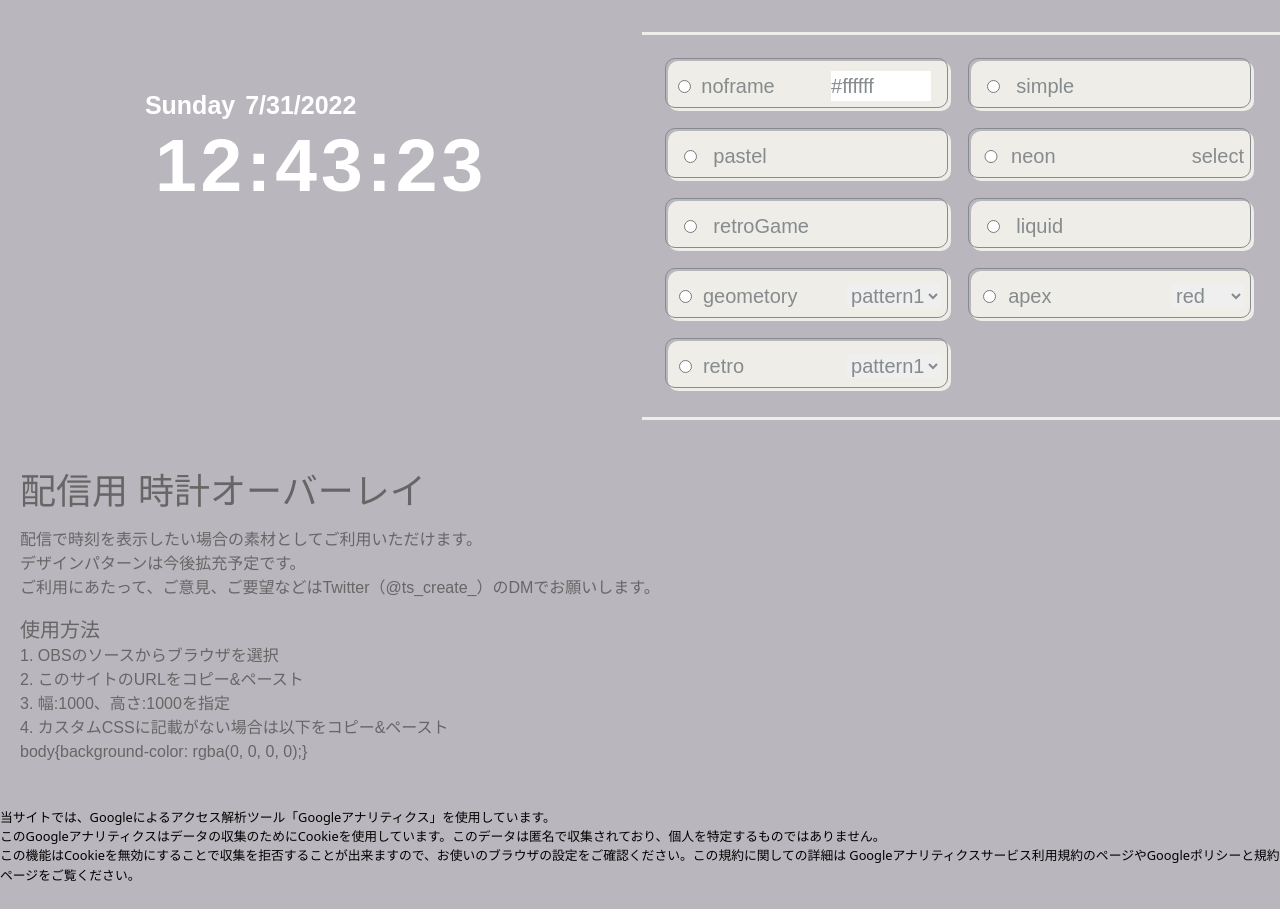
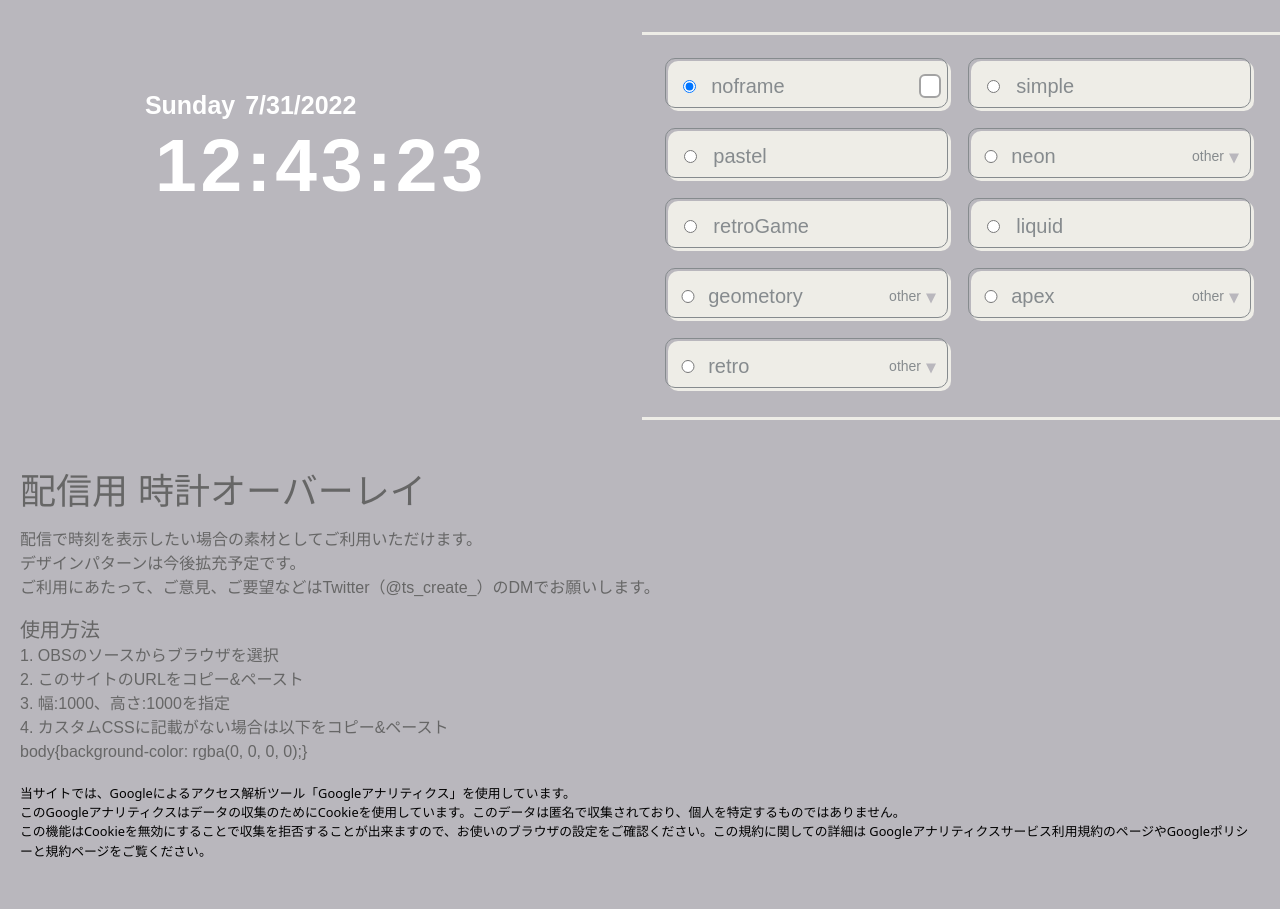
Before and after one commit to tsukuruhito/stream-clocks-next, a Next.js app: page / in a window 1280 px wide. After the commit the page ends 861 px from the top, so only its background shows below. Built offline with nearby package versions, Linux system fonts and the light colour scheme.

Commit message:
fix selector

```diff
--- /dev/null
+++ b/Atom.ts
@@ -0,0 +1,4 @@
+import { atom } from "jotai";
+
+export const selectedAtom = atom("noframe");
+export const menuAtom = atom(false);
--- /dev/null
+++ b/components/ColorPicker.tsx
@@ -0,0 +1,13 @@
+
+import { Dispatch, memo, SetStateAction } from "react";
+import { HexColorPicker } from "react-colorful";
+type PropsType = {
+  color: string;
+  setColor: Dispatch<SetStateAction<string>>;
+};
+const ColorPicker = (props: PropsType) => {
+  const { color, setColor } = props;
+  return <HexColorPicker color={color} onChange={setColor} />;
+};
+
+export default ColorPicker;
--- a/components/Control.tsx
+++ b/components/Control.tsx
@@ -1,9 +1,17 @@
 import home from "../styles/scss/Home.module.scss";
-import { ChangeEvent, Dispatch, FormEvent, MouseEvent, SetStateAction, useState } from "react";
+import {
+  ChangeEvent,
+  Dispatch,
+  SetStateAction,
+  useState,
+} from "react";
+import ColorPicker from "./ColorPicker";
+import SelectType from "./SelectType";
+import { menuAtom, selectedAtom } from "../Atom";
+import { useAtom } from "jotai";
 
 type PropsType = {
   color: string;
-  setSelectedType: Dispatch<SetStateAction<string>>;
   setColor: Dispatch<SetStateAction<string>>;
   setNeon: Dispatch<SetStateAction<string>>;
   setGeometory: Dispatch<SetStateAction<string>>;
@@ -13,7 +21,6 @@ type PropsType = {
 const Control = (props: PropsType) => {
   const {
     color,
-    setSelectedType,
     setColor,
     setNeon,
     setGeometory,
@@ -32,34 +39,22 @@ const Control = (props: PropsType) => {
     "apex",
     "retro",
   ];
-  const neonArray = ["white", "blue"];
-  const geometryArray = ["pattern1", "pattern2", "pattern3"];
-  const apexArray = ["red", "blue", "green"];
-  const retroArray = ["pattern1", "pattern2"];
-  const [open, setOpen] = useState(false);
+  const neonArray = ["neon-white", "neon-blue"];
+  const geometoryArray = ["geo1", "geo2", "geo3"];
+  const apexArray = ["apex-red", "apex-blue", "apex-green"];
+  const retroArray = ["retro1", "retro2"];
+  const [openPick, setOpenPick] = useState(false);
+  const [selectedType, setSelectedType] = useAtom(selectedAtom);
+  const [menu, setMenu] = useAtom(menuAtom);
 
   const onClickType = (e: ChangeEvent<HTMLInputElement>) => {
     setSelectedType(e.target.value);
+    setOpenPick(false);
+    setMenu(false);
   };
-  const colorSelect = (e: ChangeEvent<HTMLInputElement>) => {
-    setColor(e.target.value);
+  const openPickMenu = () => {
+    setOpenPick(!openPick);
   };
-  const neonSelect = (e: MouseEvent<HTMLInputElement>) => {
-    setNeon(e.currentTarget.value);
-  };
-  const apexSelect = (e: ChangeEvent<HTMLSelectElement>) => {
-    setApex(e.target.value);
-  };
-  const geometorySelect = (e: ChangeEvent<HTMLSelectElement>) => {
-    setGeometory(e.target.value);
-  };
-  const retroSelect = (e: ChangeEvent<HTMLSelectElement>) => {
-    setRetro(e.target.value);
-  };
-  const openMenu = () => {
-    setOpen(!open);
-  }
-
   return (
     <section className={home.control}>
       <ul>
@@ -72,97 +67,53 @@ const Control = (props: PropsType) => {
                 name="type"
                 value={item}
                 onChange={(e) => onClickType(e)}
+                checked={item === selectedType}
               />
               <label htmlFor={item}>{item}</label>
               {item === "noframe" && (
-                <input
-                  type="text"
-                  defaultValue={color}
-                  style={{
-                    marginLeft: "10px",
-                    width: "100px",
-                  }}
-                  onChange={(e) => colorSelect(e)}
+                <div
+                  className="w-6 h-6 relative rounded-md box-border border-2 border-neutral-400"
+                  style={{ backgroundColor: color }}
+                  onClick={openPickMenu}
+                >
+                  <div
+                    className={`absolute z-10 right-0 top-8  ${
+                      !openPick && "hidden"
+                    }`}
+                  >
+                    <ColorPicker color={color} setColor={setColor} />
+                  </div>
+                </div>
+              )}
+              {item === "neon" && (
+                <SelectType
+                  name="neon"
+                  ary={neonArray}
+                  setState={setNeon}
                 />
               )}
-              {item === "neon" && (
-                // <select
-                //   style={{ marginLeft: "10px" }}
-                //   onChange={(e) => neonSelect(e)}
-                // >
-                //   {neonArray.map((item, index) => {
-                //     return (
-                //       <option key={index} value={item}>
-                //         {item}
-                //       </option>
-                //     );
-                //   })}
-                // </select>
-                <div className="relative">
-                    <button type="button" onClick={openMenu}>select</button>
-                    <div className={open? "absolute z-10 right-0": "absolute z-10 right-0 hidden"} >
-                        <ul>
-                            {neonArray.map((item, index) => {
-                                return (
-                                    <li key={index}>
-                                        <input
-                                            type="radio"
-                                            name="neon"
-                                            value={item}
-                                            id={item}
-                                            onClick={(e) => neonSelect(e)}
-                                        />
-                                        <label htmlFor={item}>{item}</label>
-                                    </li>
-                                );
-                            }
-                            )}
-                        </ul>
-                    </div>
-                </div>
-              )}
               {item === "geometory" && (
-                <select
-                  style={{ marginLeft: "10px" }}
-                  onChange={(e) => geometorySelect(e)}
-                >
-                  {geometryArray.map((item, index) => {
-                    return (
-                      <option key={index} value={item}>
-                        {item}
-                      </option>
-                    );
-                  })}
-                </select>
+                <SelectType
+                  name="geometory"
+                  ary={geometoryArray}
+                  setState={setGeometory}
+                />
               )}
               {item === "apex" && (
-                <select
-                  style={{ marginLeft: "10px" }}
-                  onChange={(e) => apexSelect(e)}
-                >
-                  {apexArray.map((item, index) => {
-                    return (
-                      <option key={index} value={item}>
-                        {item}
-                      </option>
-                    );
-                  })}
-                </select>
+                <SelectType
+                  name="apex"
+                  ary={apexArray}
+                  setState={setApex}
+                />
               )}
               {item === "retro" && (
-                <select
-                  style={{ marginLeft: "10px" }}
-                  onChange={(e) => retroSelect(e)}
-                >
-                  {retroArray.map((item, index) => {
-                    return (
-                      <option key={index} value={item}>
-                        {item}
-                      </option>
-                    );
-                  })}
-                </select>
+                <SelectType
+                  name="retro"
+                  ary={retroArray}
+                  setState={setRetro}
+                />
               )}
+
             </li>
           );
         })}
--- /dev/null
+++ b/components/SelectType.tsx
@@ -0,0 +1,53 @@
+import { Dispatch, FormEvent,  SetStateAction, useRef, useState } from "react";
+import { menuAtom, selectedAtom } from "../Atom";
+import { useAtom } from "jotai";
+import home from "../styles/scss/Home.module.scss";
+
+type PropsType = {
+  name: string;
+  ary: string[];
+  setState: Dispatch<SetStateAction<string>>
+};
+const SelectType = (props: PropsType) => {
+  const { name, ary, setState } = props;
+  const [selectedType, setSelectedType] = useAtom(selectedAtom);
+  const ref = useRef<HTMLDivElement>(null)
+  const [checkedIndex, setCheckedIndex] = useState(0);
+
+  const setClockType = (index:number) => {
+    setState(ary[index]);
+    setCheckedIndex(index)
+  };
+  const openMenu = (e:FormEvent<HTMLButtonElement>,ary:string[]) => {
+    setSelectedType(e.currentTarget.value);
+    setState(ary[checkedIndex]);
+    if (ref.current) {
+        ref.current.classList.toggle('hidden');
+    }
+  };
+  return (
+      <button type="button" value={name} onClick={(e)=>openMenu(e,ary)} className={`text-sm pr-5 ${home.arrow}`}>
+        other
+            <div className="hidden" ref={ref}>
+                <ul className={home.select}>
+                    {ary.map((item, index) => {
+                        return (
+                        <li key={index}>
+                            <input
+                                type="radio"
+                                name={name}
+                                value={item}
+                                id={item}
+                                onChange={()=>setClockType(index)}
+                                defaultChecked = {checkedIndex === index}
+                            />
+                            <label htmlFor={item}>{item}</label>
+                        </li>
+                        );
+                    })}
+                </ul>
+            </div>
+      </button>
+  );
+};
+export default SelectType;
--- a/components/Time.tsx
+++ b/components/Time.tsx
@@ -1,22 +1,24 @@
-import { useState } from "react";
-import home from "../styles/scss/Home.module.scss";
+import { useAtom } from "jotai";
+import { useEffect, useMemo, useState } from "react";
+import { selectedAtom } from "../Atom";
 
 type PropsType = {
-    selectedType: string,
-    color: string,
-    neon: string,
-    geometory: string,
-    apex: string,
-    retro: string,
-}
+  color: string;
+  neon: string;
+  geometory: string;
+  apex: string;
+  retro: string;
+};
 const Time = (props: PropsType) => {
   const [date, setDate] = useState(new Date().toLocaleDateString());
   const [time, setTime] = useState("");
   const [day, setDay] = useState(
     new Date().toLocaleString("en-US", { weekday: "long" })
   );
-  const {selectedType, color, neon, geometory, apex, retro} = props;
+  const [selectedType, setSelectedType] = useAtom(selectedAtom)
+  const { color, neon, geometory, apex, retro } = props;
 
+  const getTime = useMemo(() => {
     setInterval(() => {
       const datetime = new Date().toLocaleTimeString().slice(0, -3);
       setDate(new Date().toLocaleDateString());
@@ -26,7 +28,12 @@ const Time = (props: PropsType) => {
       } else {
         setTime(datetime);
       }
-  }, 1000);
+    }, 500);
+  }, []);
+
+  useEffect(() => {
+    getTime;
+  }, [getTime]);
 
   const setClass = () => {
     if (selectedType === "neon") {
--- a/package.json
+++ b/package.json
@@ -13,6 +13,7 @@
     "jotai": "^1.7.6",
     "next": "12.2.3",
     "react": "18.2.0",
+    "react-colorful": "^5.5.1",
     "react-dom": "18.2.0",
     "sass": "^1.54.0"
   },
--- a/pages/index.tsx
+++ b/pages/index.tsx
@@ -8,7 +8,6 @@ import Time from "../components/Time";
 import home from "../styles/scss/Home.module.scss";
 
 const Home: NextPage = () => {
-  const [selectedType, setSelectedType] = useState("noframe");
   const [color, setColor] = useState("#ffffff");
   const [neon, setNeon] = useState("white");
   const [geometory, setGeometory] = useState("pattern1");
@@ -32,13 +31,12 @@ const Home: NextPage = () => {
               },
               h=d.documentElement,t=setTimeout(function(){h.className=h.className.replace(/\bwf-loading\b/g,"")+" wf-inactive";},config.scriptTimeout),tk=d.createElement("script"),f=false,s=d.getElementsByTagName("script")[0],a;h.className+=" wf-loading";tk.src='https://use.typekit.net/'+config.kitId+'.js';tk.async=true;tk.onload=tk.onreadystatechange=function(){a=this.readyState;if(f||a&&a!="complete"&&a!="loaded")return;f=true;clearTimeout(t);try{Typekit.load(config)}catch(e){}};s.parentNode.insertBefore(tk,s)
             })(document);
-          `
+          `,
         }}
       />
       <div className={home.row}>
         <div className={home.frame}>
           <Time
-            selectedType={selectedType}
             color={color}
             neon={neon}
             geometory={geometory}
@@ -48,7 +46,6 @@ const Home: NextPage = () => {
         </div>
         <Control
           color={color}
-            setSelectedType={setSelectedType}
           setColor={setColor}
           setNeon={setNeon}
           setGeometory={setGeometory}
@@ -57,7 +54,9 @@ const Home: NextPage = () => {
         />
       </div>
       <div className={home.inner}>
-          <h1 className="text-4xl inline-block mb-4">配信用&nbsp;時計オーバーレイ</h1>
+        <h1 className="text-4xl inline-block mb-4">
+          配信用&nbsp;時計オーバーレイ
+        </h1>
         <div className="text-base font-mono">
           <p>配信で時刻を表示したい場合の素材としてご利用いただけます。</p>
           <p>デザインパターンは今後拡充予定です。</p>
@@ -77,12 +76,15 @@ const Home: NextPage = () => {
             <li>OBSのソースからブラウザを選択</li>
             <li>このサイトのURLをコピー&amp;ペースト</li>
             <li>幅:1000、高さ:1000を指定</li>
-              <li>カスタムCSSに記載がない場合は以下をコピー&amp;ペースト<div>body&#123;background-color: rgba(0, 0, 0, 0);&#125;</div></li>
+            <li>
+              カスタムCSSに記載がない場合は以下をコピー&amp;ペースト
+              <div>body&#123;background-color: rgba(0, 0, 0, 0);&#125;</div>
+            </li>
           </ol>
         </div>
-
       </div>
-          <small className="px-5 box-border">
+      <div className="px-5 box-border">
+        <small>
           <p>
             当サイトでは、Googleによるアクセス解析ツール「Googleアナリティクス」を使用しています。
           </p>
@@ -109,6 +111,7 @@ const Home: NextPage = () => {
             ページをご覧ください。
           </p>
         </small>
+      </div>
     </>
   );
 };
--- a/styles/scss/Home.module.scss
+++ b/styles/scss/Home.module.scss
@@ -48,13 +48,13 @@
   border-bottom: 3px solid #EEEDE7;
   margin: 2rem 0;
   box-sizing: border-box;
-  ul{
+  > ul{
     list-style: none;
     padding: 0;
     margin: 0;
     display: grid;
     grid-template-columns: repeat(auto-fit, minmax(250px, 1fr));
-    li{
+    > li{
       cursor: pointer;
       margin: 10px;
       font-size: 20px;
@@ -84,16 +84,69 @@
       }
     }
   }
+  .select{
+    background-color: #d5ccc3;
+    color: #ffffff;
+    position: absolute;
+    right: 0;
+    z-index: 100;
+    width: 200%;
+    text-align: left;
+    li{
+      padding: 5px;
+      box-sizing: border-box;
+      position: relative;
+      &:not(:last-child){
+        border-bottom: 1px solid #ffffff;
+      }
+    }
+    input,label{
+      display: inline-block;
+      width: auto;
+      accent-color: #9b7e61;
+      border-color: #fff;
+    }
+  }
   label, input{
+    display: inline-block;
     cursor: pointer;
   }
   label{
-    display: inline-block;
     width: 90%;
   }
   input{
-    display: inline-block;
     width: 10%;
     margin-right: 10px;
+
   }
 }
+input.colorPick{
+  width: 100%;
+  height: 100%;
+  background-color: #fff;
+  opacity: 0;
+  margin: 0;
+  cursor: pointer;
+  position: absolute;
+  top: 0;
+  left: 0;
+}
+input.colorPick + label{
+  opacity: 0;
+}
+
+.arrow{
+  position: relative;
+  &::before{
+    content: "";
+    border-top: 10px solid #B9B7BD;
+    border-right: 5px solid transparent;
+    border-bottom: 5px solid transparent;
+    border-left: 5px solid transparent;
+    box-sizing: border-box;
+    position: absolute;
+    top: calc(50% + 5px);
+    right: 5px;
+    transform: translateY(-50%);
+  }
+}
```
Also changed, not shown: styles/scss/Clock.scss (+10 -10 lines), 1 other file (tests, documents, lock files or other folders). Lines whose indentation alone changed are shown as unchanged.
